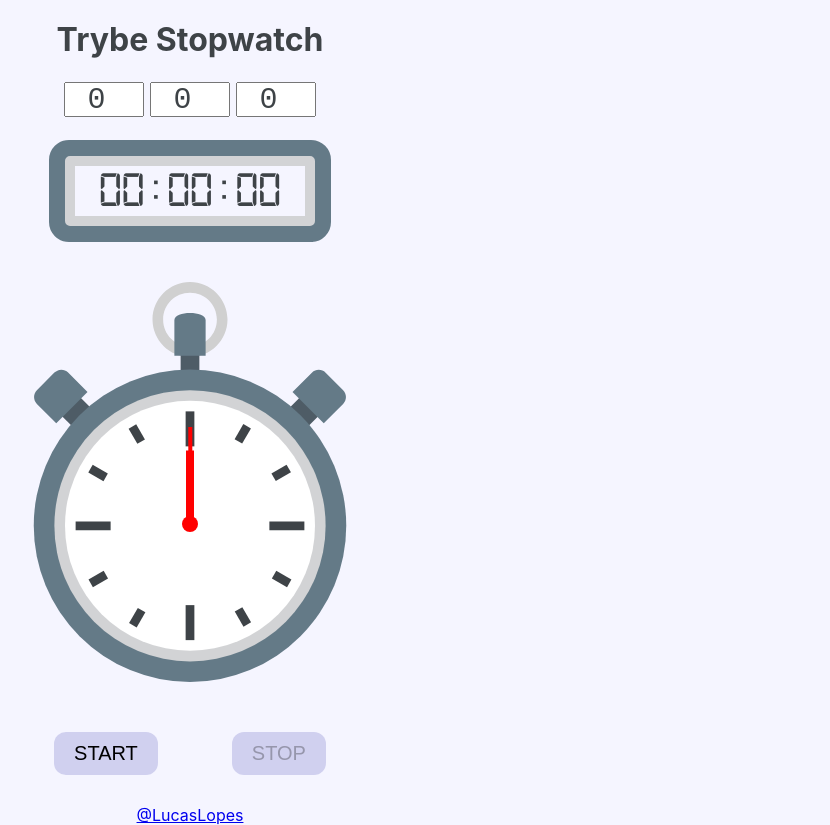
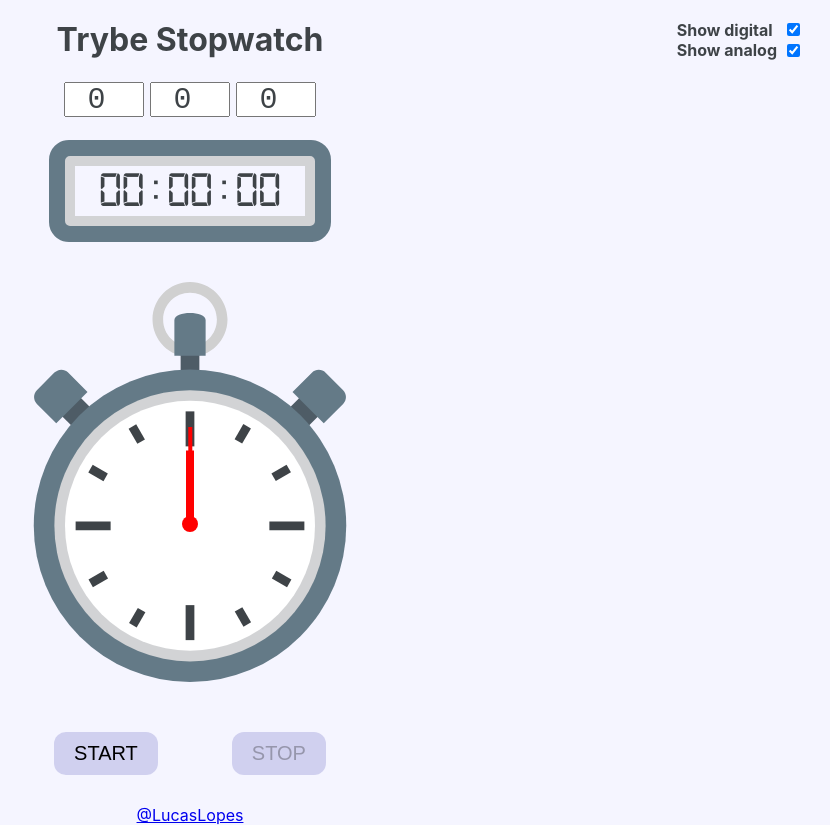
Before and after one commit to LucasLopesCaldas/react-stopwatch, a React (Create React App) app: page / in a window 1280 px wide. Shown: the whole page, without its empty margins (450-1280 px from the left). Built offline with nearby package versions, Linux system fonts and the light colour scheme.

Commit message:
refatored

```diff
--- a/src/App.css
+++ b/src/App.css
@@ -51,8 +51,33 @@ body {
   text-align: center;
   display: flex;
   flex-direction: column;
+  align-items: stretch;
+
+  justify-content: center;
+
+}
+
+.show-clocks-constiner {
+  display: flex;
+  font-weight:700;
+  position: absolute;
+  top: 20px;
+  right: 30px;
+  align-self: flex-end;
+}
+
+.show-clocks-checkbox-conatiner{
+  display: flex;
+  flex-direction: column;
+  justify-content: space-between;
+  padding: 3px 0;
+}
+
+.show-clocks-constiner label {
+  display: flex;
   align-items: center;
-  justify-content: center;
+  justify-content: space-between;
+  margin-right: 10px;
 }
 
 .digital-clock {
@@ -125,7 +150,7 @@ body {
   color: white;
 }
 
-.cronometer {
+.stopwatch {
   display: flex;
   flex-direction: column;
   align-items: center;
--- a/src/components/Input.jsx
+++ b/src/components/Input.jsx
@@ -1,10 +1,35 @@
 import React from "react";
+import { connect } from "react-redux";
+import { updateStateCtion as updateStateAction } from "../action";
 
 class Input extends React.Component {
+  constructor() {
+    super()
+    this.handleTimeInputChange = this.handleTimeInputChange.bind(this);
+  }
+
+  handleTimeInputChange({target}){
+    const { updateState } = this.props;
+
+    let { value } = target;
+    value = parseInt(value);
+
+    const newState = {
+      ...this.props,
+      [target.name]: isNaN(value) || value < 0 ? "" : value,
+      finished: false
+    }
+
+    if(!this.props.running){
+      newState.seconds = newState.inputHour *60 *60 + newState.inputMin *60 + newState.inputSec;
+    }
+
+    updateState(newState)
+  }
 
   render(){
 
-    const { inputHour, inputMin, inputSec, handleTimeInputChange} = this.props;
+    const { inputHour, inputMin, inputSec} = this.props;
 
     return (
       <div className="input">
@@ -16,7 +41,7 @@ class Input extends React.Component {
           value={inputHour}
           min={0}
           max={59}
-          onChange={handleTimeInputChange}/>
+          onChange={this.handleTimeInputChange}/>
         <input
           name="inputMin"
           className="time-input"
@@ -24,7 +49,7 @@ class Input extends React.Component {
           value={inputMin}
           min={0}
           max={59}
-          onChange={handleTimeInputChange}/>
+          onChange={this.handleTimeInputChange}/>
         <input
           name="inputSec"
           className="time-input"
@@ -32,9 +57,17 @@ class Input extends React.Component {
           value={inputSec}
           min={0}
           max={59}
-          onChange={handleTimeInputChange}/>
+          onChange={this.handleTimeInputChange}/>
       </div>);
   }
 }
 
-export default Input;
+const mapStateToProps = (state) => {
+  return state;
+}
+
+const mapDispatchToProps = (dispach) => ({
+  updateState: (state) => {dispach(updateStateAction(state))}
+});
+
+export default connect(mapStateToProps, mapDispatchToProps)(Input);
--- a/src/components/Stopwatch.jsx
+++ b/src/components/Stopwatch.jsx
@@ -10,7 +10,6 @@ class Stopwatch extends React.Component {
   constructor(){
     super();
     this.startTimer = this.startTimer.bind(this);
-    this.handleTimeInputChange = this.handleTimeInputChange.bind(this);
     this.reset = this.reset.bind(this);
   }
 
@@ -55,33 +54,28 @@ class Stopwatch extends React.Component {
     clearInterval(this.props.timerId);
   }
 
-  handleTimeInputChange({target}){
-    const { updateState } = this.props;
-
-    let { value } = target;
-    value = parseInt(value);
-
-    const newState = {
-      ...this.props,
-      [target.name]: isNaN(value) || value < 0 ? "" : value,
-      finished: false
-    }
-
-    if(!this.props.running){
-      newState.seconds = newState.inputHour *60 *60 + newState.inputMin *60 + newState.inputSec;
-    }
-
-    updateState(newState)
-  }
-
   render(){
 
-    let { inputHour, inputMin, inputSec, seconds, running, timerId, finished } = this.props;
+    let { seconds, running, timerId, finished, showDigitalClock, showClock, updateState } = this.props;
 
-    return (<div className="cronometer">
-      <Input inputHour={inputHour} inputMin={inputMin} inputSec={inputSec} handleTimeInputChange={this.handleTimeInputChange}/>
-      <DigitalClock finished={finished} seconds={seconds}/>
-      <Clock seconds={seconds}/>
+    return (<div className="stopwatch">
+      <div className="show-clocks-constiner">
+        <div>
+          <label htmlFor="digital-checkbox">
+            Show digital
+          </label>
+          <label htmlFor="analog-checkbox">
+            Show analog
+          </label>
+        </div>
+        <div className="show-clocks-checkbox-conatiner">
+          <input id="digital-checkbox" checked={showDigitalClock} disabled={!showClock} type='checkbox' onChange={({target: { checked }}) => { updateState({showDigitalClock: checked}) }}/>
+          <input id="analog-checkbox" checked={showClock} disabled={!showDigitalClock}type='checkbox' onChange={({target: { checked }}) => { updateState({showClock: checked}) }}/>
+        </div>
+      </div>
+      <Input />
+      {showDigitalClock ? <DigitalClock finished={finished} seconds={seconds}/> : ''}
+      {showClock ? <Clock seconds={seconds}/> : ''}
       <div className="stopwatch-buttons">
         <button type="button" onClick={this.startTimer}>{!running ? 'START' : 'RESTART'}</button>
         <button type="button" disabled={!running} onClick={() => {clearInterval(timerId); this.reset()}}>STOP</button>
--- a/src/reducers.js
+++ b/src/reducers.js
@@ -8,6 +8,8 @@ const INITIAL_STATE = {
   inputSec: 0,
   running: false,
   finished: false,
+  showDigitalClock: true,
+  showClock: true,
 }
 
 export const reducer = (state = INITIAL_STATE, action) => {
```
